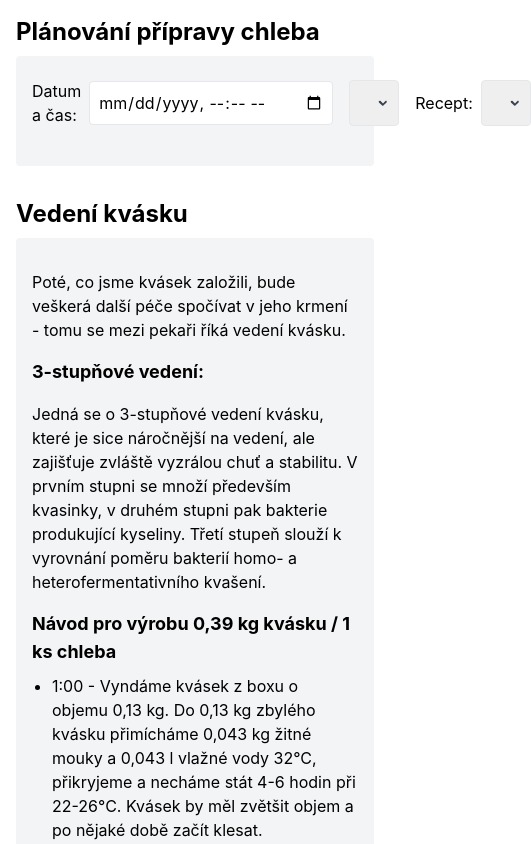
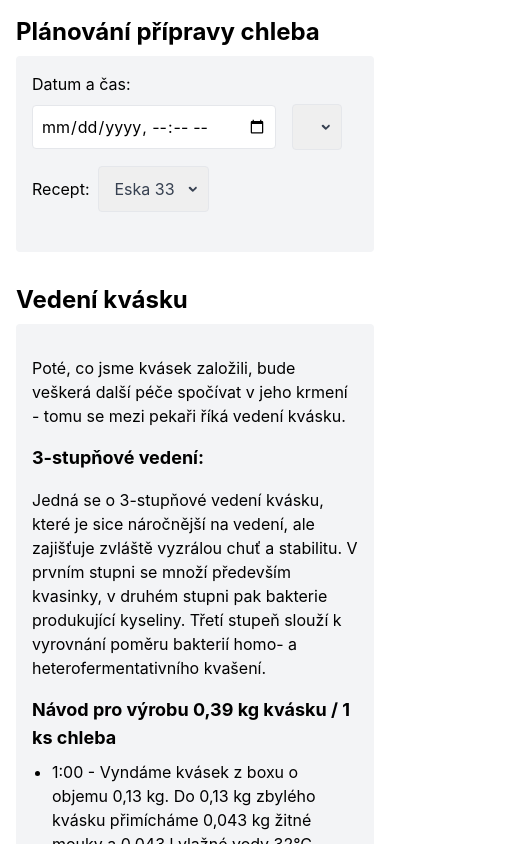
Before and after one commit to johnsoncze/bake, a React (Create React App) app: page / in a window 390 px wide. Shown: the top 844 px of the page, 531 px wide, since content can reach past the window. Built offline with nearby package versions, Linux system fonts and the light colour scheme.

Commit message:
Responsivnes

```diff
--- a/src/App.js
+++ b/src/App.js
@@ -23,7 +23,9 @@ function groupStepsByDay(steps) {
 
 function calculateSchedule(dateTime, isStart, receiptId) {
   let currentDateTime = new Date(dateTime);
-  let steps = receipts.find((receipt) => receipt.id === receiptId).steps.slice();
+  let steps = receipts
+    .find((receipt) => receipt.id === receiptId)
+    .steps.slice();
 
   if (!isStart) {
     const length = steps.reduce((acc, step) => acc + step.duration, 0);
@@ -62,7 +64,9 @@ function App() {
 
     if (savedDateTime) {
       setDateTime(savedDateTime);
-      setSchedule(calculateSchedule(savedDateTime, savedIsStart === "true", receipt));
+      setSchedule(
+        calculateSchedule(savedDateTime, savedIsStart === "true", receipt)
+      );
     }
   }, []);
 
@@ -85,15 +89,16 @@ function App() {
     setSelectedReceipt(newReceipt);
     localStorage.setItem("selectedReceipt", newReceipt);
     setSchedule(calculateSchedule(dateTime, isStart, newReceipt));
-  }
+  };
 
   return (
     <div className="container mx-auto p-4">
       <CollapsibleSection title="Plánování přípravy chleba">
-        <div className="form-row flex items-center mb-4">
-          <label htmlFor="startDateTime" className="mr-2">
+        <div className="form-row flex flex-col md:flex-row md:items-center mb-4">
+          <label htmlFor="startDateTime" className="md:mb-0 md:mr-2">
             Datum a čas:
           </label>
+          <div className="flex items-center mb-2 md:mb-0">
             <input
               type="datetime-local"
               id="startDateTime"
@@ -105,15 +110,17 @@ function App() {
             <div className="mr-2 p-2 rounded">
               <SelectInput
                 options={[
-                {value: "start", label: "Start"},
-                {value: "end", label: "Konec"},
+                  { value: "start", label: "Start" },
+                  { value: "end", label: "Konec" },
                 ]}
                 value={isStart ? "start" : "end"}
                 onChange={handleProcessChange}
                 id="process"
               />
             </div>
-          <label htmlFor="receipt" className="mr-2">
+          </div>
+          <div className="flex items-center mb-2 md:mb-0">
+            <label htmlFor="receipt" className="mr-2 md:mb-0 md:mr-2">
               Recept:
             </label>
             <SelectInput
@@ -125,6 +132,7 @@ function App() {
               onChange={handleReceiptChange}
               id="receipt"
             />
+          </div>
         </div>
         <div className="mt-4">
           {Object.entries(schedule).map(([date, steps], index) => (
```
Lines whose indentation alone changed are shown as unchanged.
